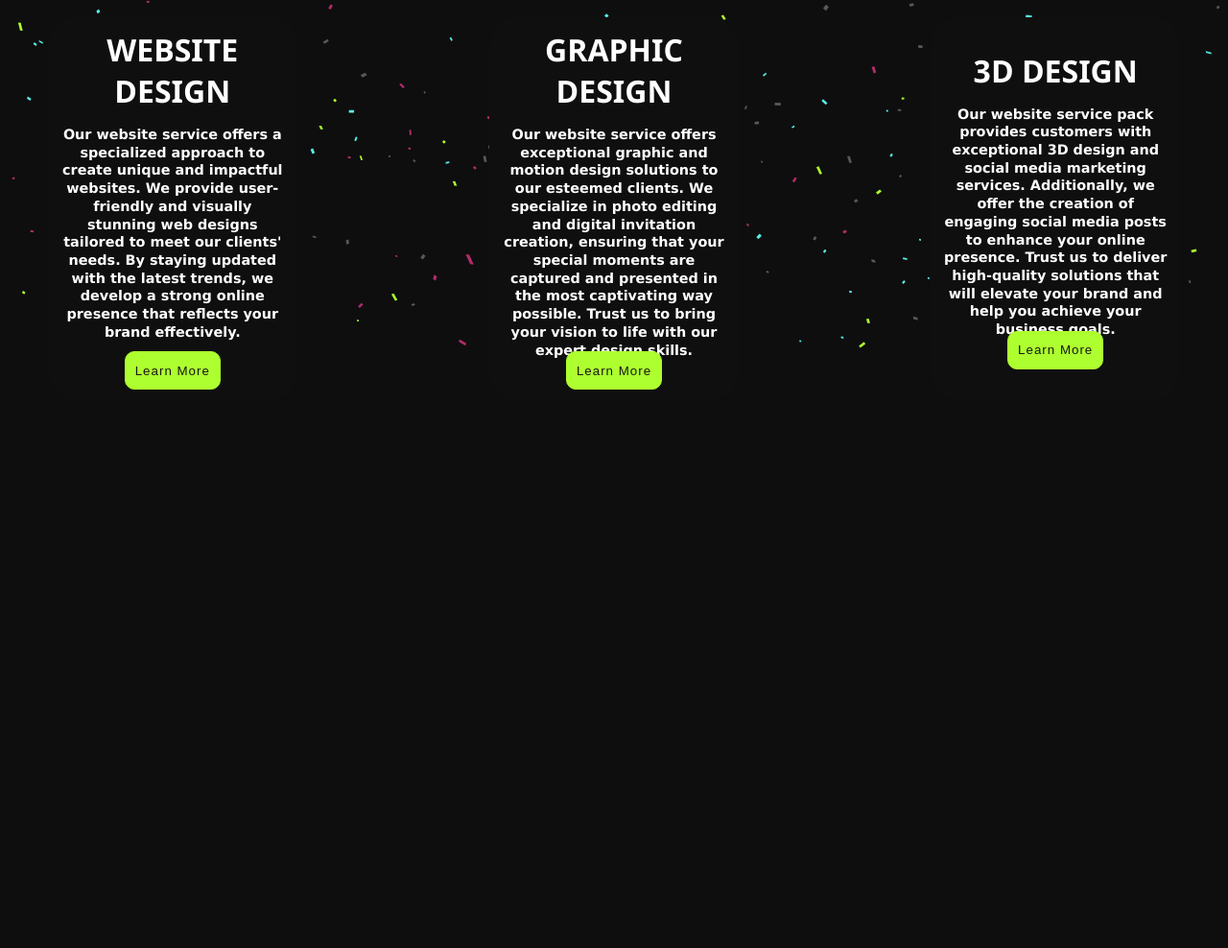
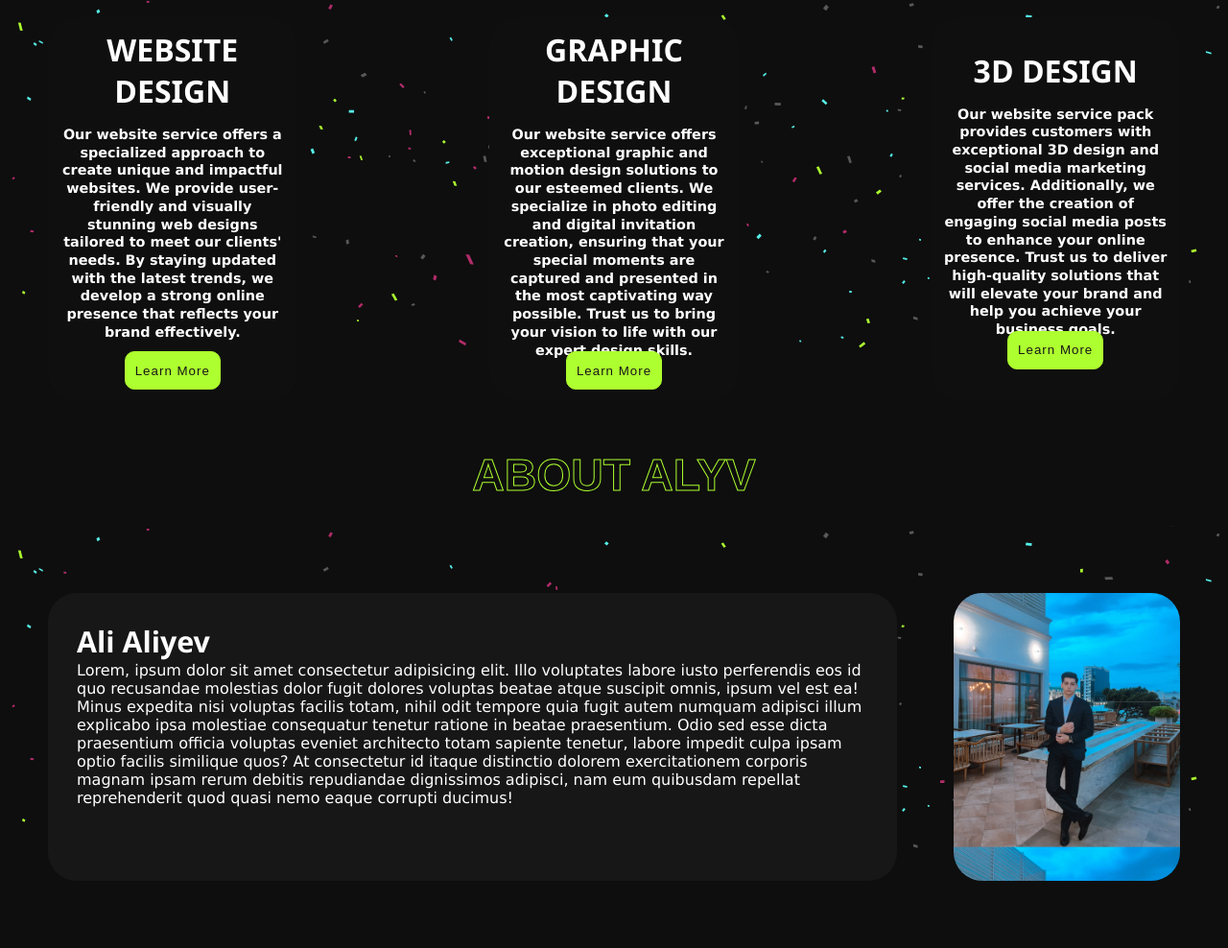
Before and after one commit to alyvofficial/ALYV, a plain HTML site: page index.html in a window 1280 px wide. Shown: the part 954-1942 px from the top of the page at 96% size. Before the commit the page ends 1392 px from the top, so only its background shows below. Drawn offline with Linux system fonts and the light colour scheme.

Commit message:
Added Facebook domain veri.

```diff
--- a/Assets/JS/pictureAnimation.js
+++ /dev/null
@@ -1,6 +0,0 @@
-function imgChanger () {
-    document.getElementById("myImg").src = "./Assets/Images/myImage(2).png"
-}
-function imgReset () {
-    document.getElementById("myImg").src = "./Assets/Images/myImage.png"
-}
--- a/Assets/Styles/style.css
+++ b/Assets/Styles/style.css
@@ -14,7 +14,6 @@ body {
 body {
   background: rgb(14, 14, 14);
   color: white;
-  height: 100%;
   width: 100%;
 }
 
@@ -26,7 +25,7 @@ a {
 header {
   position: sticky;
   top: 0;
-  z-index: 998;
+  z-index: 1000;
   background-color: rgb(14, 14, 14);
 }
 
@@ -349,7 +348,7 @@ i {
 
 /* Main Section */
 main {
-  height: 100vh;
+  min-height: 100vh;
 
 }
 
@@ -600,8 +599,56 @@ h1 {
   justify-content: center;
   gap: 5px;
 }
+/* About Section */
+.AboutDiv {
+  height: 50px;
+  overflow-y: hidden;
+}
+.aboutSectionBox {
+  width: 100%;
+  height: 55vh;
+  position: relative;
+  display: flex;
+  align-items: center;
+  justify-content: space-between;
+  padding: 0 50px;
+  background: no-repeat url(../Images/background.svg);
+}
+.About {
+  font-size: 2.9em;
+  text-transform: uppercase;
+  color: transparent;
+  font-family: 'Franklin Gothic Medium', 'Arial Narrow', Arial, sans-serif;
+  -webkit-text-stroke: 1px #adff2f;
+  transition: 0.6s;
+}
+.aboutParagraph {
+  width: 75%;
+  background-color: #171718;
+  padding: 30px;
+  border-radius: 30px;
+  height: 300px;
+}
+.aboutImage {
+  width: 20%;
+  height: 300px;
+  background-color: aliceblue;
+  border-radius: 30px;
+  background-image: url(../Images/AliAliyev.webp);
+  background-size: cover;
+  background-position: 0 -50px;
+}
+.aboutH {
+  font-family: 'Segoe UI', Tahoma, Geneva, Verdana, sans-serif;
+  font-size: 1.9em;
 
-
+}
+.aboutP {
+  font-family: 'Lucida Sans', 'Lucida Sans Regular', 'Lucida Grande', 'Lucida Sans Unicode', Geneva, Verdana, sans-serif;
+}
+.myImage-2 {
+  object-fit: contain;
+}
 
 
 /* width */
--- a/index.html
+++ b/index.html
@@ -6,6 +6,7 @@
     <meta http-equiv="X-UA-Compatible" content="IE=edge" />
     <meta name="viewport" content="width=device-width, initial-scale=1.0" />
     <meta name="description" content="A portfolio website">
+    <meta name="facebook-domain-verification" content="wp5ieoaftqhvbf6qusfx87rz0cctpy" />
     <meta name="keywords" content="graphic design, portfolio, website design">
     <meta name="robots" content="index, follow">
     <meta name="author" content="Ali Aliyev">
@@ -156,6 +157,17 @@
                 </div>
 
             </div>
+            <div class="AboutDiv">
+                <h2 class="About topT colored4" onmouseover="textOver(this)" onmouseout="textOut(this)">About ALYV</h2>
+            </div>
+            <div class="aboutSectionBox hover-effect">
+                <div class="aboutParagraph">
+                    <h2 class="aboutH">Ali Aliyev</h2>
+                    <p class="aboutP">Lorem, ipsum dolor sit amet consectetur adipisicing elit. Illo voluptates labore iusto perferendis eos id quo recusandae molestias dolor fugit dolores voluptas beatae atque suscipit omnis, ipsum vel est ea! Minus expedita nisi voluptas facilis totam, nihil odit tempore quia fugit autem numquam adipisci illum explicabo ipsa molestiae consequatur tenetur ratione in beatae praesentium. Odio sed esse dicta praesentium officia voluptas eveniet architecto totam sapiente tenetur, labore impedit culpa ipsam optio facilis similique quos? At consectetur id itaque distinctio dolorem exercitationem corporis magnam ipsam rerum debitis repudiandae dignissimos adipisci, nam eum quibusdam repellat reprehenderit quod quasi nemo eaque corrupti ducimus!</p>
+                </div>
+                <div class="aboutImage">
+                </div>
+            </div>
         </div>
     </main>
 
@@ -190,7 +202,6 @@
     </div>
 
 
-    <script src="./Assets/JS/pictureAnimation.js"></script>
 </body>
 
 </html>
```
Also changed, not shown: Assets/Images/AliAliyev.webp (added).
